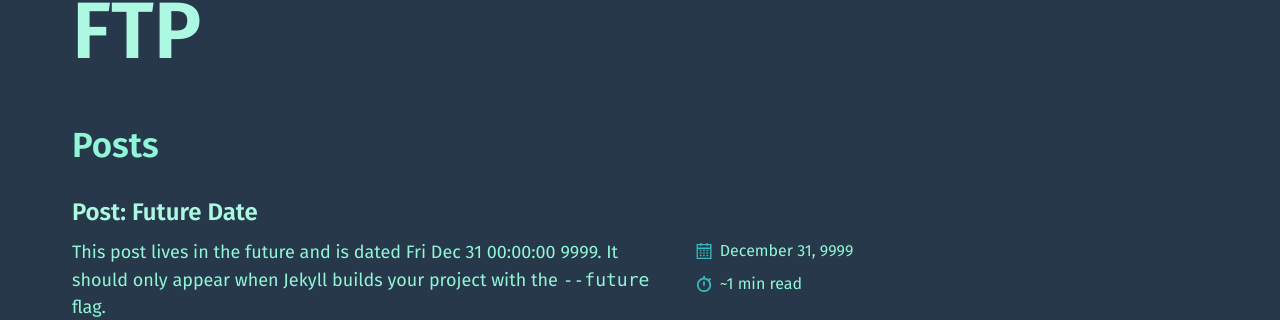
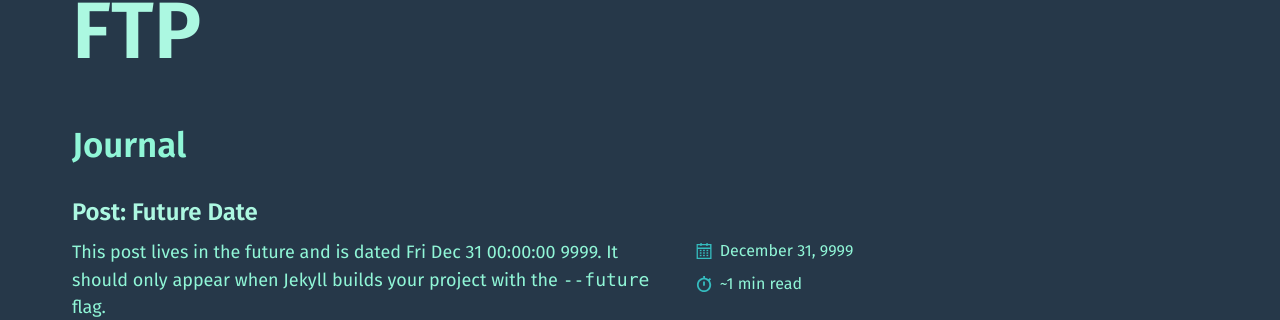
Before and after one commit to sunbliss/jekyll-ftp, a Jekyll site: the page built from index.md, in a window 1280 px wide and 900 px high. Shown: the part 178-498 px from the top of the window. Built offline with Jekyll 4.4.1, drawn with Linux system fonts in a browser that asks for light colours; the list of posts is cut into pages by our own code; comment, search, counter and statistics services are not loaded.

Commit message:
Update theme.yml

```diff
--- a/_data/theme.yml
+++ b/_data/theme.yml
@@ -14,7 +14,7 @@ t:
   email: "Email"
   subscribe: "Subscribe"
   read_more: "Read More"
-  posts: "Posts"
+  posts: "Journal"
   page: "Page"
   of: "of"
   min_read: "min read"
```
